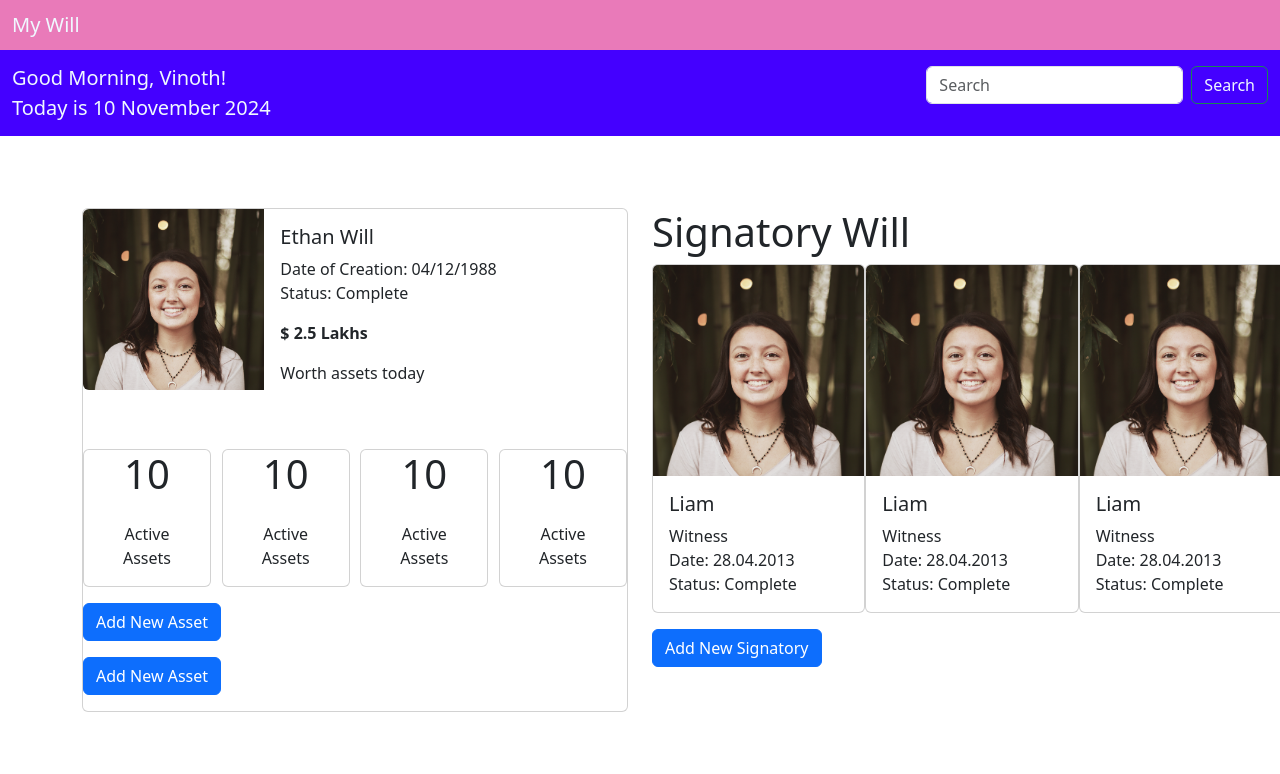
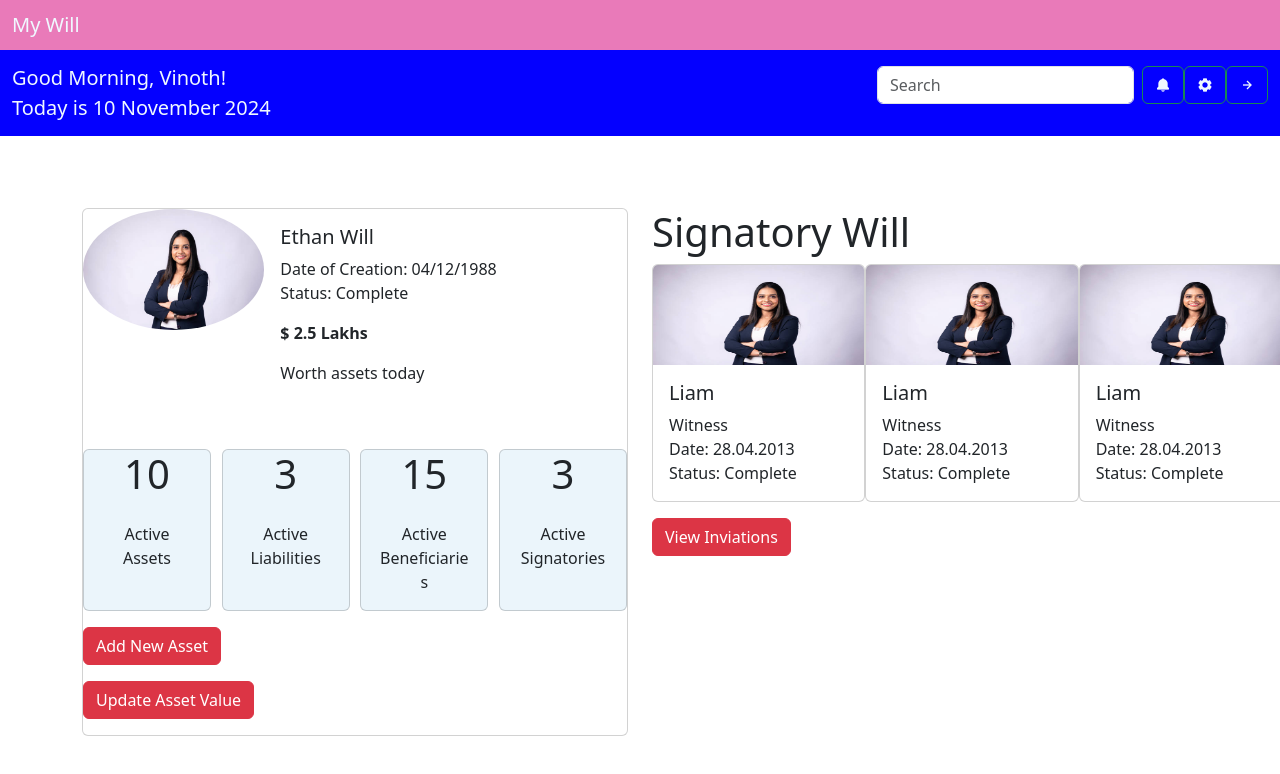
Before and after one commit to Menagamohan/my-will-website, a plain HTML site: page index.html in a window 1280 px wide. Drawn offline with nearby package versions, Linux system fonts and the light colour scheme.

Commit message:
Add files via upload

```diff
--- a/index.css
+++ b/index.css
@@ -1,3 +1,9 @@
+/* .card-img-top {
+    width: 1px;
+} */
+
 .card-img-top {
-    width: 1px;
+    border: 80%;
+    width: 100px;
+    height: 100px;
 }
--- a/index.html
+++ b/index.html
@@ -5,6 +5,7 @@
         <link href="https://cdn.jsdelivr.net/npm/bootstrap@5.3.2/dist/css/bootstrap.min.css" rel="stylesheet">
         <script src="https://cdn.jsdelivr.net/npm/bootstrap@5.3.2/dist/js/bootstrap.bundle.min.js"></script>
         <link rel="stylesheet" href="https://cdn.jsdelivr.net/npm/boxicons@latest/css/boxicons.min.css">
+        <link rel="stylesheet" href="boxicons.min.css">
     </head>
     <body>
       <nav class="navbar navbar-light" style="background-color:rgb(233, 122, 185);">
@@ -13,16 +14,17 @@
         </div>
       </nav>
 
-      <nav class="navbar navbar-light" style="background-color: rgb(68, 0, 255);">
+      <nav class="navbar navbar-light" style="background-color: rgb(4, 0, 255);">
         <div class="container-fluid">
-          <a class="navbar-brand" style="color: aliceblue;">Good Morning, Vinoth!<br>Today is 10 November 2024</a>
+          <a class="navbar-brand" style="color:aliceblue">Good Morning, Vinoth!<br>Today is 10 November 2024</a>
           <form class="d-flex">
             <input class="form-control me-2" type="search" placeholder="Search" aria-label="Search">
-            <button class="btn btn-outline-success" type="submit" style="color: aliceblue;">Search</button>
+            <button class="btn btn-outline-success" type="submit" style="color:aliceblue"><i class='bx bxs-bell'></i></button>
+            <button class="btn btn-outline-success" type="submit" style="color:aliceblue"><i class='bx bxs-cog' ></i></button>
+            <button class="btn btn-outline-success" type="submit" style="color:aliceblue"><i class='bx bx-right-arrow-alt'></i></button>
           </form>
         </div>
       </nav><br><br>
-
       <div class="container py-4">
         <div class="row justify-content-center">
           <!-- Left Column with Will Details -->
@@ -30,7 +32,7 @@
             <div class="card mb-3">
               <div class="row g-0">
                 <div class="col-md-4">
-                  <img src="images/p6.png" class="img-fluid rounded-start" alt="Ethan Will">
+                  <img src="images/pic.jpg" class="img-fluid rounded-circle h-120 w-70" alt="Ethan Will">
                 </div>
                 <div class="col-md-8">
                   <div class="card-body">
@@ -44,38 +46,38 @@
 
               <!-- Active Assets Cards -->
               <div class="d-flex justify-content-between mb-3">
-                <div class="card text-center" style="width: 8rem;">
+                <div class="card text-center" style="width: 8rem; background-color: #ebf5fb ">
                   <h1>10</h1>
                   <div class="card-body">
                     <p class="card-text">Active Assets</p>
                   </div>
                 </div>
-                <div class="card text-center" style="width: 8rem;">
-                  <h1>10</h1>
+                <div class="card text-center" style="width: 8rem; background-color: #ebf5fb">
+                  <h1>3</h1>
                   <div class="card-body">
-                    <p class="card-text">Active Assets</p>
+                    <p class="card-text">Active Liabilities</p>
                   </div>
                 </div>
-                <div class="card text-center" style="width: 8rem;">
-                  <h1>10</h1>
+                <div class="card text-center" style="width: 8rem; background-color: #ebf5fb">
+                  <h1>15</h1>
                   <div class="card-body">
-                    <p class="card-text">Active Assets</p>
+                    <p class="card-text">Active Beneficiaries</p>
                   </div>
                 </div>
-                <div class="card text-center" style="width: 8rem;">
-                  <h1>10</h1>
+                <div class="card text-center" style="width: 8rem; background-color: #ebf5fb">
+                  <h1>3</h1>
                   <div class="card-body">
-                    <p class="card-text">Active Assets</p>
+                    <p class="card-text">Active Signatories</p>
                   </div>
                 </div>
               </div>
 
               <!-- Buttons to add assets -->
               <div class="d-flex justify-content-start mb-3">
-                <button class="btn btn-primary">Add New Asset</button>
+                <button class="btn btn-danger">Add New Asset</button>
               </div>
               <div class="d-flex justify-content-start mb-3">
-                <button class="btn btn-primary">Add New Asset</button>
+                <button class="btn btn-danger">Update Asset Value</button>
               </div>
             </div>
           </div>
@@ -84,29 +86,29 @@
           <div class="col-md-8 col-lg-6">
             <h1>Signatory Will</h1>
             <div class="d-flex justify-content-between mb-3" style="width: 40rem;">
-              <div class="card" style="width: 15rem;">
-                <img src="images/p6.png" class="card-img-top"  alt="Liam">
+              <div class="card" style="width: 20rem;">
+                <img src="images/pic.jpg" class="card-img-top" alt="Liam">
                 <div class="card-body">
                   <h5 class="card-title">Liam</h5>
                   <p class="card-text">Witness<br>Date: 28.04.2013<br>Status: Complete</p>
                 </div>
               </div>
-              <div class="card" style="width: 15rem;">
-                <img src="images/p6.png" class="card-img-top" alt="Liam">
+              <div class="card" style="width: 20rem;">
+                <img src="images/pic.jpg" class="card-img-top" alt="Liam">
                 <div class="card-body">
                   <h5 class="card-title">Liam</h5>
                   <p class="card-text">Witness<br>Date: 28.04.2013<br>Status: Complete</p>
                 </div>
               </div>
-              <div class="card" style="width: 15rem;">
-                <img src="images/p6.png" class="card-img-top" alt="Liam">
+              <div class="card" style="width: 20rem;">
+                <img src="images/pic.jpg" class="card-img-top" alt="Liam">
                 <div class="card-body">
                   <h5 class="card-title">Liam</h5>
                   <p class="card-text">Witness<br>Date: 28.04.2013<br>Status: Complete</p>
                 </div>
               </div>
             </div>
-            <button class="btn btn-primary">Add New Signatory</button>
+            <button class="btn btn-danger">View Inviations</button>
           </div>
         </div>
       </div>
```
